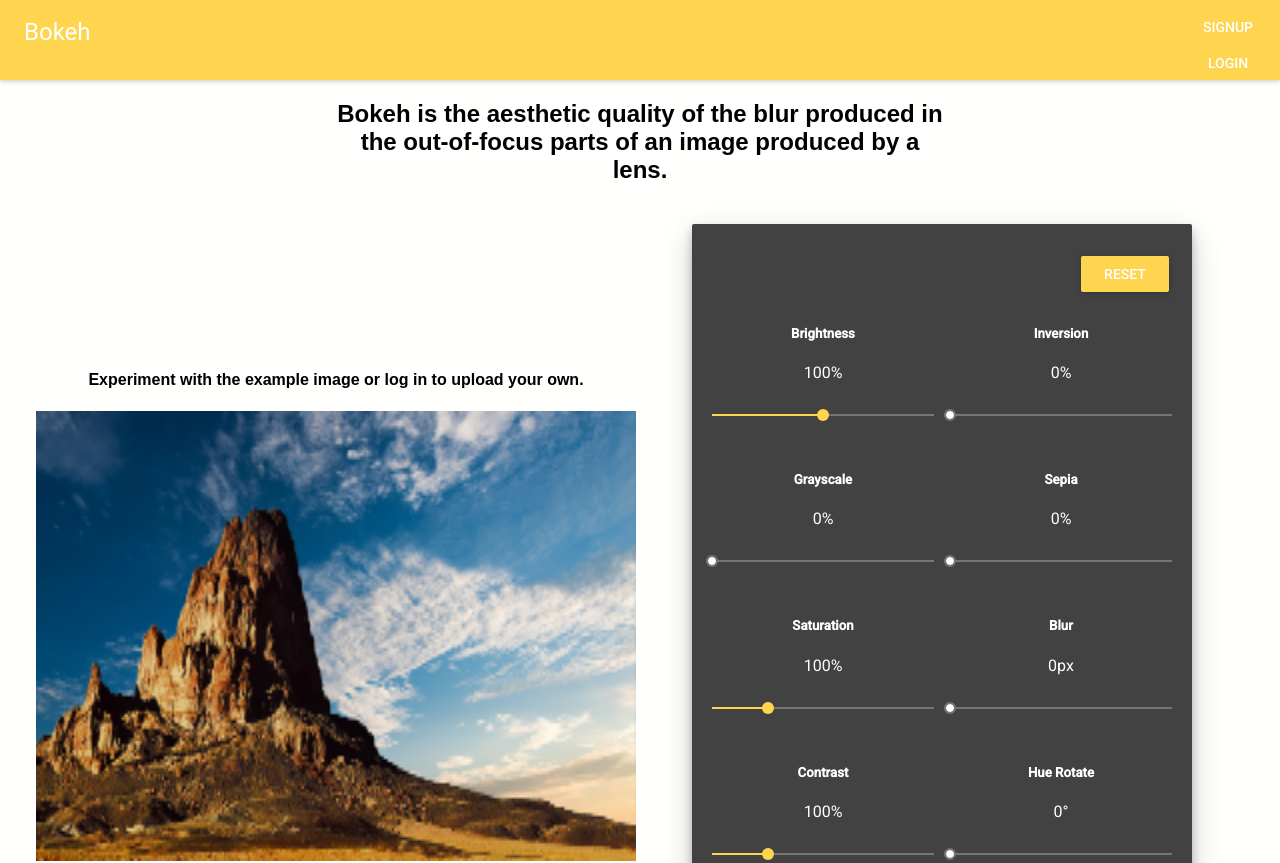
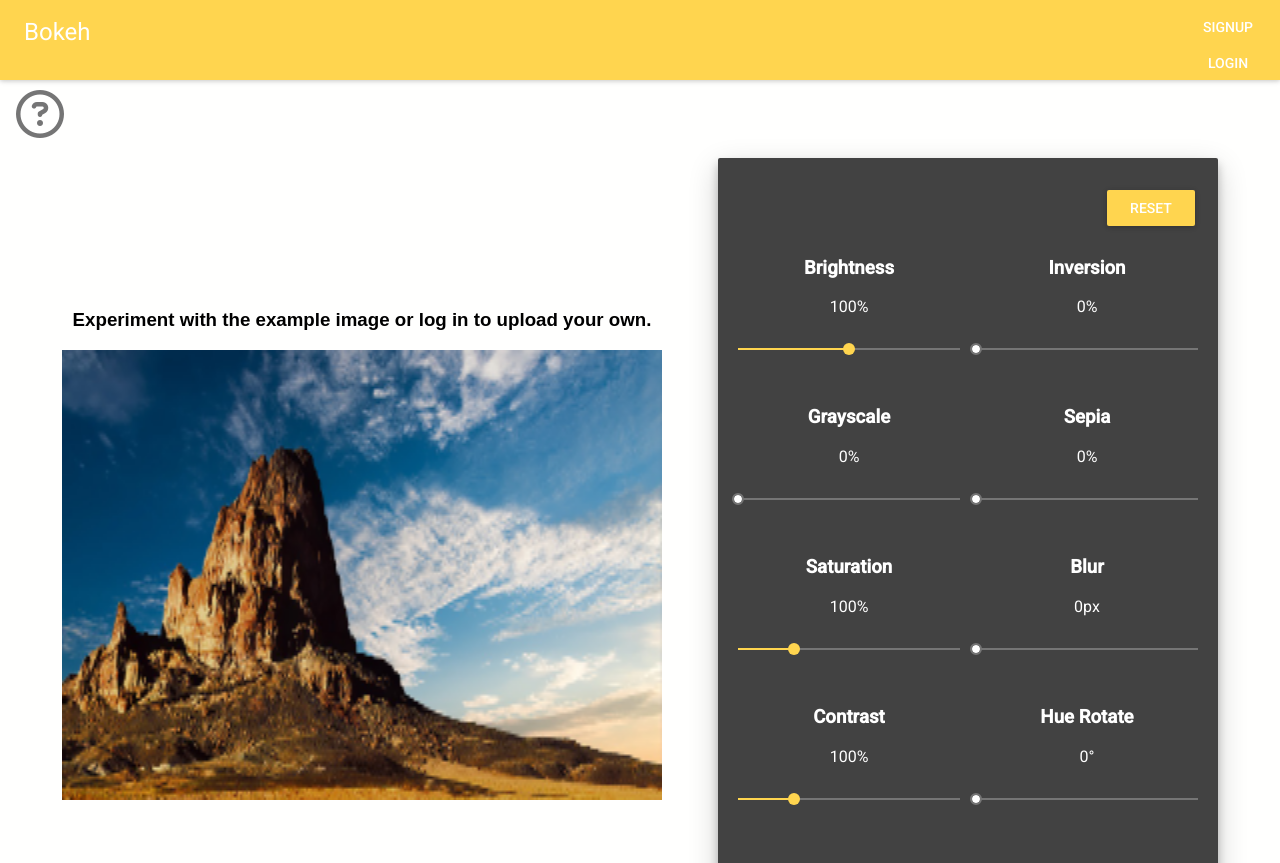
Before and after one commit to jbadan/meanImageEditor, a React (Create React App) app in the folder client/: page / in a window 1280 px wide. Shown: the top 863 px of the page. Built offline with nearby package versions, Linux system fonts and the light colour scheme; a small style sheet from the web is missing.

Commit message:
added a help button

```diff
--- a/client/src/App.css
+++ b/client/src/App.css
@@ -24,3 +24,8 @@
 body{
   background: #FFFFFE;
 }
+
+.fa-question-circle-o{
+  padding-top: 10px;
+  color: #757575;
+}
--- a/client/src/Footer.js
+++ b/client/src/Footer.js
@@ -32,7 +32,7 @@ class Footer extends Component {
         <Divider />
         <Col xsOffset={9} xs={3}>
           <a style={styles.links} href="https://github.com/jbadan/meanImageEditor"><i className="fa fa-github" aria-hidden="true"></i></a>
-          <a style={styles.links} href="www.jennabadanowski.com">Jenna Badanowski <i class="fa fa-copyright" aria-hidden="true"> 2017</i></a>
+          <a style={styles.links} href="www.jennabadanowski.com">Jenna Badanowski <i className="fa fa-copyright" aria-hidden="true"> 2017</i></a>
         </Col>
       </Row>
     );
--- a/client/src/NotLoggedInHome.js
+++ b/client/src/NotLoggedInHome.js
@@ -11,7 +11,8 @@ import RaisedButton from 'material-ui/RaisedButton';
 import Snackbar from 'material-ui/Snackbar';
 import DropDownMenu from 'material-ui/DropDownMenu';
 import MenuItem from 'material-ui/MenuItem';
-
+import Dialog from 'material-ui/Dialog';
+import FlatButton from 'material-ui/FlatButton';
 
 
 
@@ -42,7 +43,8 @@ class NotLoggedInHome extends Component {
       conValue: 1,
       blurValue: 0,
       hueValue: 0,
-      value: 1
+      value: 1,
+      open: false
     }
   }
   componentDidMount() {
@@ -54,6 +56,16 @@ class NotLoggedInHome extends Component {
       ctx.drawImage(img, 0, 0, img.width, img.height, 0, 0, canvas.width, canvas.height);
     }
   }
+
+  //question dialog box open/close
+  handleQuestionOpen = () => {
+   this.setState({open: true});
+ };
+ handleQuestionClose = () => {
+   this.setState({open: false});
+ };
+
+
   //presets dropdown controller
   handleChangePreset = (event, index, value) => {
     //1977
@@ -291,23 +303,48 @@ render() {
     },
     customWidth: {
       width: 300,
- },
+      fontSize: '1em'
+    },
+    color: {
+      color: '#FFFFFE'
+    }
+
   };
     let imageLink = placeholder
-    let placeHolderDiv = <div><h4>Experiment with the example image or log in to upload your own.</h4></div>
-
+    let placeHolderDiv = <div><h3>Experiment with the example image or log in to upload your own.</h3></div>
+    const actions = [
+      <FlatButton
+        label="Close"
+        primary={true}
+        onClick={this.handleQuestionClose}
+      />,
+    ];
   return (
     <Grid fluid>
     <Row>
       <Col xs>
-      <Row center="xs">
-        <Col xs={6}>
-          <h2> Bokeh is the aesthetic quality of the blur produced in the out-of-focus parts of an image produced by a lens. </h2>
+      <Row start="xs">
+        <Col xs>
+          <i className="fa fa-question-circle-o fa-3x" aria-hidden="true" onClick={this.handleQuestionOpen}></i>
+          <Dialog
+          title="Need Help?"
+          actions={actions}
+          modal={false}
+          open={this.state.open}
+          onRequestClose={this.handleQuestionClose}
+        >
+          <h3 style={style.color}> What is Bokeh? </h3>
+          <p>Bokeh is the aesthetic quality of the blur produced in the out-of-focus parts of an image produced by a lens.</p>
+          <h3 style={style.color}> How do I use Bokeh? </h3>
+          <p> Get to know Bokeh by experimenting with the control panel next to the sample image. To upload your own image and for more options, log in or sign up. </p>
+        </Dialog>
         </Col>
+
       </Row>
       </Col>
     </Row>
     <Row middle="xs">
+      <Col xs/>
       <Col xs>
       <div style={imgStyle}>
         {placeHolderDiv}
@@ -329,7 +366,7 @@ render() {
         </Row>
         <Row>
           <Col xs>
-            <h5> Brightness </h5>
+            <h3> Brightness </h3>
             <p> {Math.round(bright*100)}% </p>
             <Slider
               onChange={(event, value) => this.changeBrightness(event, value)}
@@ -338,7 +375,7 @@ render() {
               value={this.state.brightnessValue}
             />
 
-            <h5> Grayscale </h5>
+            <h3> Grayscale </h3>
             <p> {Math.round(gray*100)}% </p>
             <Slider
               onChange={(event, value) => this.changeGray(event, value)}
@@ -347,7 +384,7 @@ render() {
               value={this.state.grayValue}
             />
 
-            <h5> Saturation </h5>
+            <h3> Saturation </h3>
             <p> {Math.round(sat*100)}% </p>
             <Slider
               onChange={(event, value) => this.changeSat(event, value)}
@@ -357,7 +394,7 @@ render() {
             />
 
 
-            <h5> Contrast </h5>
+            <h3> Contrast </h3>
             <p> {Math.round(con*100)}% </p>
             <Slider
               onChange={(event, value) => this.changeCon(event, value)}
@@ -367,7 +404,7 @@ render() {
             />
           </Col>
           <Col xs>
-            <h5> Inversion </h5>
+            <h3> Inversion </h3>
             <p> {Math.round(inv*100)}% </p>
             <Slider
               onChange={(event, value) => this.changeInv(event, value)}
@@ -376,7 +413,7 @@ render() {
               value={this.state.invValue}
             />
 
-            <h5> Sepia </h5>
+            <h3> Sepia </h3>
             <p> {Math.round(sepia*100)}% </p>
             <Slider
               onChange={(event, value) => this.changeSepia(event, value)}
@@ -385,7 +422,7 @@ render() {
               value={this.state.sepiaValue}
             />
 
-            <h5> Blur </h5>
+            <h3> Blur </h3>
             <p> {Math.round(blur)}px </p>
             <Slider
               onChange={(event, value) => this.changeBlur(event, value)}
@@ -393,7 +430,7 @@ render() {
               min={0}
               value={this.state.blurValue}
             />
-            <h5> Hue Rotate</h5>
+            <h3> Hue Rotate</h3>
             <p> {Math.round(hue)}&#176; </p>
             <Slider
               onChange={(event, value) => this.changeHue(event, value)}
@@ -428,6 +465,7 @@ render() {
           </Row>
         </Paper>
       </Col>
+      <Col xs/>
     </Row>
     <Footer />
     </Grid>
```
